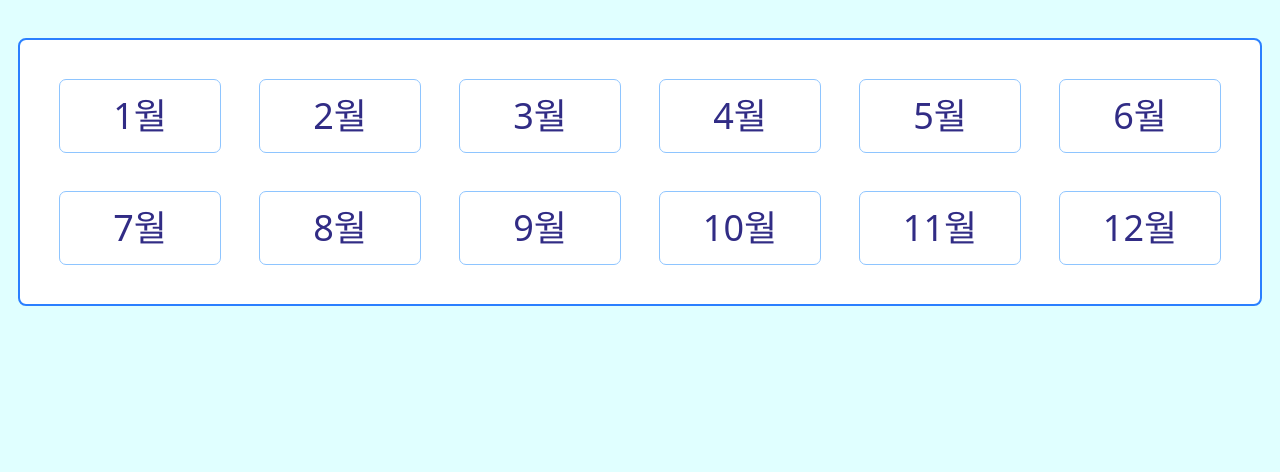
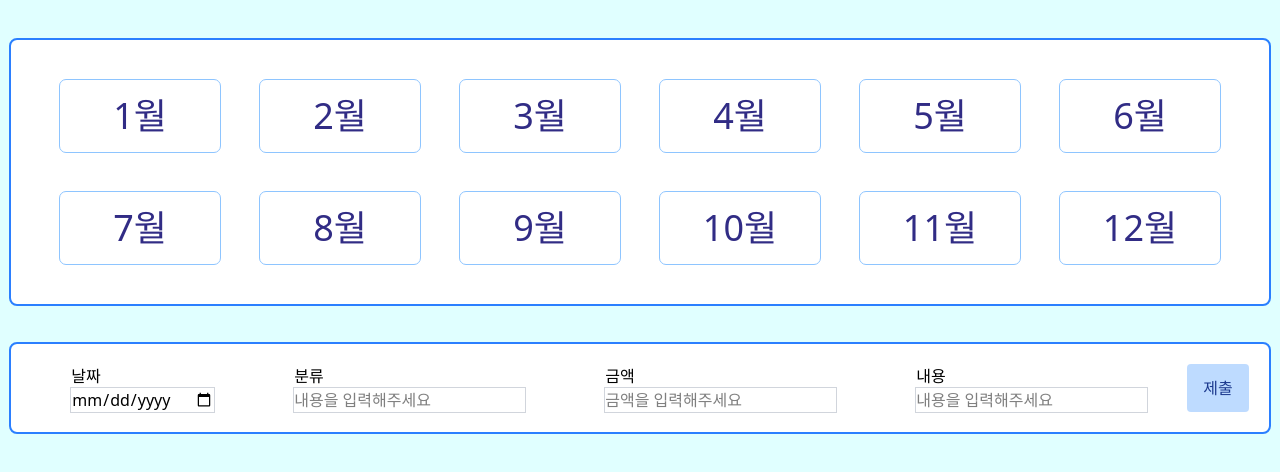
Before and after one commit to 123456466/budget-book, a React (Vite) app: page / in a window 1280 px wide. Shown: the top 472 px of the page. Built offline with nearby package versions, Linux system fonts and the light colour scheme.

Commit message:
feaet : ExpenseList 생성

```diff
--- a/src/components/ExpenseList.tsx
+++ b/src/components/ExpenseList.tsx
@@ -0,0 +1,31 @@
+import Button from "./components/Button";
+import ContainerBox from "./components/ContainerBox";
+import FormInput from "./components/FormInput";
+
+function ExpenseList() {
+  return (
+    <ContainerBox>
+      <form className="flex justify-center">
+        <FormInput type="date" placeholder="" children="날짜" />
+        <FormInput
+          type="text"
+          placeholder="내용을 입력해주세요"
+          children="분류"
+        />
+        <FormInput
+          type="number"
+          placeholder="금액을 입력해주세요"
+          children="금액"
+        />
+        <FormInput
+          type="text"
+          placeholder="내용을 입력해주세요"
+          children="내용"
+        />
+        <Button children="제출" />
+      </form>
+    </ContainerBox>
+  );
+}
+
+export default ExpenseList;
--- /dev/null
+++ b/src/components/components/Button.tsx
@@ -0,0 +1,13 @@
+interface ButtonProps {
+  children: string;
+}
+
+const Button = ({ children }: ButtonProps) => {
+  return (
+    <button className="bg-blue-200 px-4 cursor-pointer rounded-sm text-blue-900 hover:bg-white  hover:outline-2 outline-blue-300">
+      {children}
+    </button>
+  );
+};
+
+export default Button;
--- /dev/null
+++ b/src/components/components/FormInput.tsx
@@ -0,0 +1,20 @@
+interface FormInputProps {
+  children: string;
+  type: string;
+  placeholder: string;
+}
+
+const FormInput = ({ children, type, placeholder }: FormInputProps) => {
+  return (
+    <div className="mx-10">
+      <p>{children}</p>
+      <input
+        type={type}
+        placeholder={placeholder}
+        className="outline-1 outline-gray-300"
+      />
+    </div>
+  );
+};
+
+export default FormInput;
--- a/src/pages/Home.tsx
+++ b/src/pages/Home.tsx
@@ -1,7 +1,13 @@
+import ExpenseList from "../components/ExpenseList";
 import MonthNavigation from "../components/MonthNavigation";
 
 function Home() {
-  return <MonthNavigation />;
+  return (
+    <div>
+      <MonthNavigation />
+      <ExpenseList />
+    </div>
+  );
 }
 
 export default Home;
```
